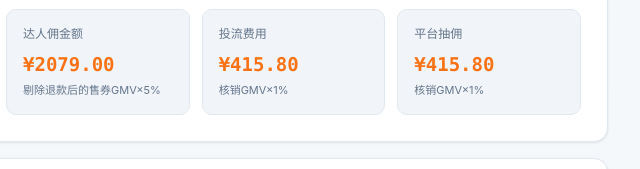
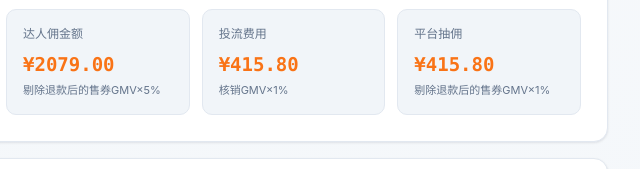
Before and after one commit to Yiyideyi77/pl-model, a plain HTML site: page index.html in a window 1280 px wide. Shown: the part 1040-1209 px from the top of the page, 640-1280 px from the left. Drawn offline with nearby package versions, Linux system fonts and the light colour scheme.

Commit message:
fix: 平台抽佣卡片说明改为剔除退款后的售券GMV

```diff
--- a/index.html
+++ b/index.html
@@ -1708,7 +1708,7 @@ function extRenderResult(params) {
     { label: '综合净利润', value: `¥${fmtMoney(netProfit)}`, sub: '含过期收入', cls: netProfit >= 0 ? 'pos' : 'neg' },
     { label: '达人佣金额', value: `¥${fmtMoney(darenCost)}`, sub: `剔除退款后的售券GMV×${params.commission}%`, cls: darenCost > 0 ? 'warn' : '' },
     { label: '投流费用', value: `¥${fmtMoney(adCost)}`, sub: `核销GMV×${params.ad}%`, cls: adCost > 0 ? 'warn' : '' },
-    { label: '平台抽佣', value: `¥${fmtMoney(platCost)}`, sub: `核销GMV×${params.platform}%`, cls: platCost > 0 ? 'warn' : '' },
+    { label: '平台抽佣', value: `¥${fmtMoney(platCost)}`, sub: `剔除退款后的售券GMV×${params.platform}%`, cls: platCost > 0 ? 'warn' : '' },
   ];
   grid.innerHTML = cards.map(c =>
     `<div class="ext-rcard ${c.cls}">
```
